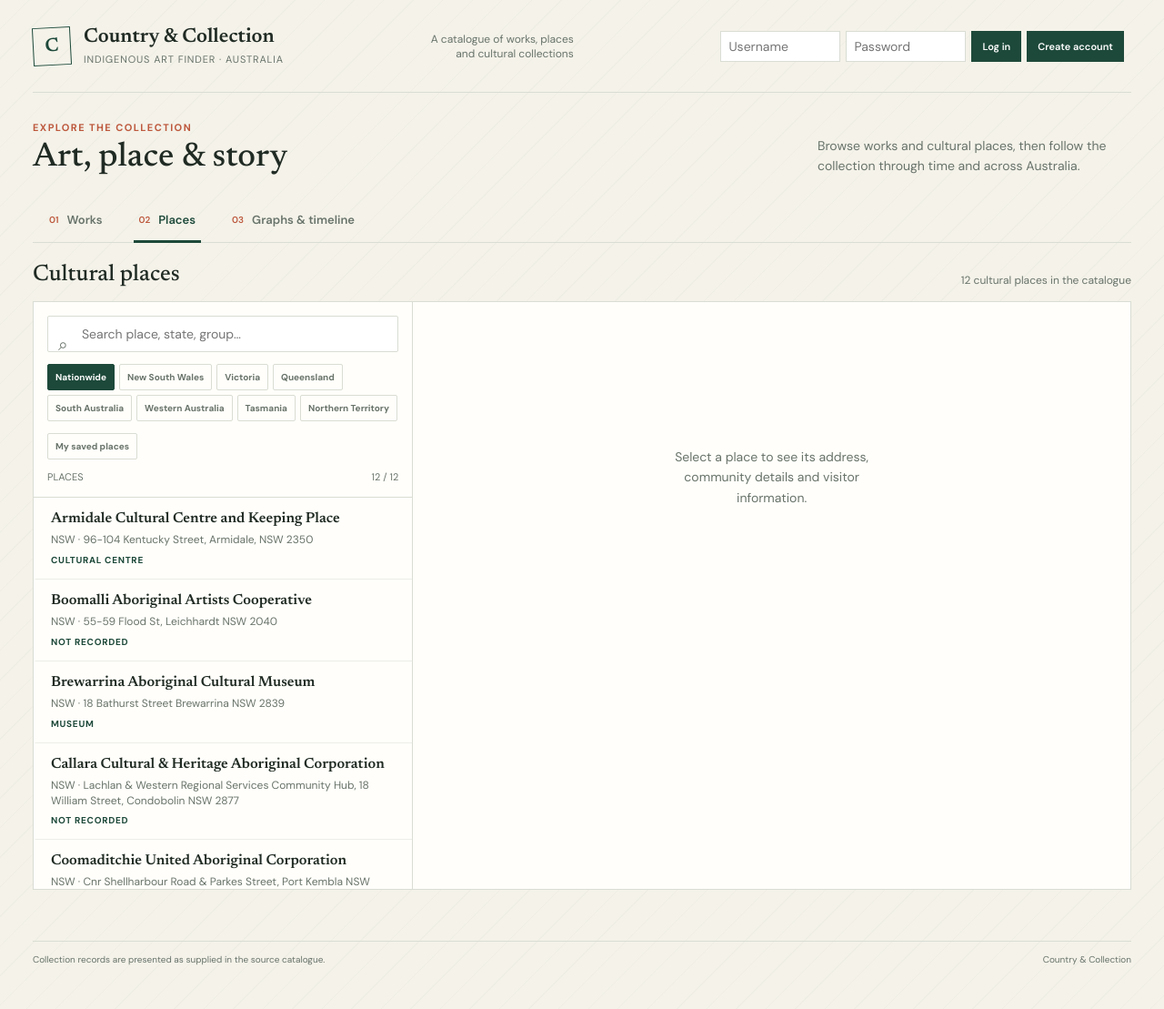
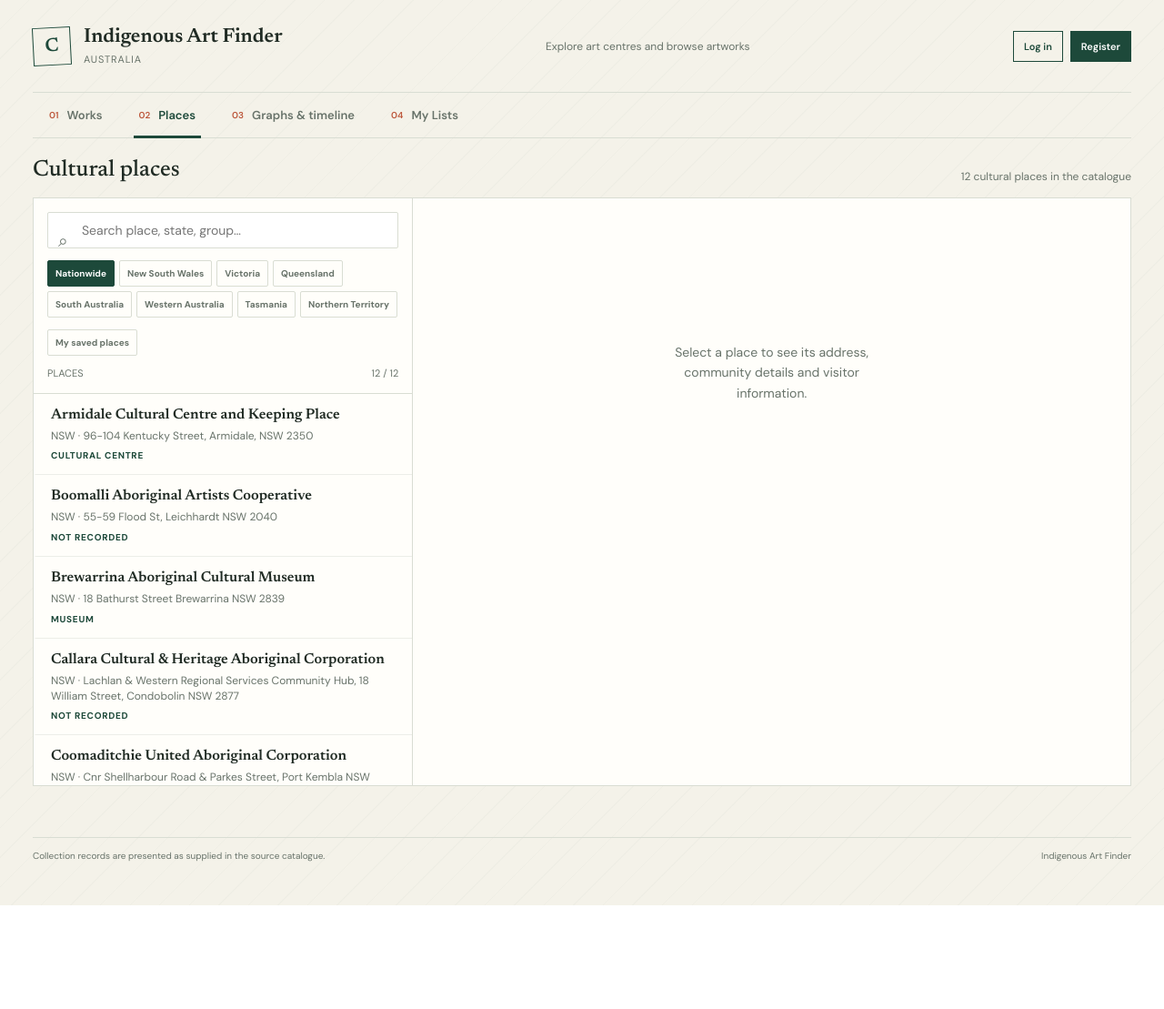
Before and after one commit to a-c-python/Assignment-1, a Flask app: page /places in a window 1280 px wide. Shown: the whole page at 91% size. After the commit the page ends 995 px from the top, so only its background shows below. Run offline with Flask 3, Linux system fonts and the light colour scheme.

Commit message:
edited base.html and made notes

```diff
--- a/templates/base.html
+++ b/templates/base.html
@@ -1,15 +1,15 @@
-<!doctype html>
-<html lang="en">
-<head>
-	<meta charset="utf-8">
-	<meta name="viewport" content="width=device-width, initial-scale=1">
-	<meta name="theme-color" content="#f4f2e9">
-	<title>{% block title %}Country &amp; Collection | Indigenous Art Finder{% endblock %}</title>
-	<link rel="preconnect" href="https://fonts.googleapis.com">
-	<link rel="preconnect" href="https://fonts.gstatic.com" crossorigin>
-	<link href="https://fonts.googleapis.com/css2?family=DM+Sans:wght@400;500;600;700&family=Newsreader:opsz,wght@6..72,500;6..72,600&display=swap" rel="stylesheet">
+<!doctype html>	 				<!-- document type declaration for HTML5 -->
+<html lang="en">				<!-- language of the document is English -->
+<head>							<!-- storage container for the metadata (data about data) of the document -->
+	<meta charset="utf-8">	    <!-- character encoding for the document is UTF-8  -->
+	<meta name="viewport" content="width=device-width, initial-scale=1"> 				<!-- sets the viewport to the width of the device and the initial zoom level to 1  -->
+	<meta name="theme-color" content="#f4f2e9"> 										<!-- sets the theme color for the browser's address bar and task switcher to a light beige color  -->
+	<title>{% block title %} Indigenous Art Finder | Australia{% endblock %}</title> 	<!-- header title of the document, which is displayed in the browser's title bar or tab  -->
+	<link rel="preconnect" href="https://fonts.googleapis.com"> 						<!-- preconnect to the Google Fonts API to improve performance  -->
+	<link rel="preconnect" href="https://fonts.gstatic.com" crossorigin> 				<!-- preconnect to the Google Fonts static content server with cross-origin requests allowed  -->
+	<link href="https://fonts.googleapis.com/css2?family=DM+Sans:wght@400;500;600;700&family=Newsreader:opsz,wght@6..72,500;6..72,600&display=swap" rel="stylesheet"> <!-- link to the Google Fonts stylesheet for the DM Sans and Newsreader fonts  -->
 	<style>
-		:root {
+		:root {						/* colour scheme and font family variables for the document */
 			color-scheme: light;
 			--paper: #f4f2e9;
 			--surface: #fffefa;
@@ -24,9 +24,9 @@
 			--serif: "Newsreader", Georgia, serif;
 		}
 
-		* { box-sizing: border-box; }
+		* { box-sizing: border-box; }	/* Adds padding around the border of elements in the document */
 		.sr-only { position: absolute; width: 1px; height: 1px; padding: 0; margin: -1px; overflow: hidden; clip: rect(0, 0, 0, 0); white-space: nowrap; border: 0; }
-		body {
+		body { /* main contents of app */
 			margin: 0;
 			color: var(--ink);
 			background-color: var(--paper);
@@ -34,10 +34,10 @@
 			font-family: var(--sans);
 			font-size: 14px;
 		}
-		button, input { font: inherit; }
-		button { color: inherit; }
-		.shell { width: min(1280px, 100%); margin: 0 auto; padding: 0 36px 48px; }
-		.masthead {
+		button, input { font: inherit; }	/* Applies style rules to both button and imput */
+		button { color: inherit; }			/* Gives each button the same colour as parent element */
+		.shell { width: min(1280px, 100%); margin: 0 auto; padding: 0 36px 48px; } /* page container structure (webpage content boundaries) */
+		.masthead {							/* header element style settings */
 			min-height: 102px;
 			display: flex;
 			align-items: center;
@@ -45,8 +45,8 @@
 			gap: 24px;
 			border-bottom: 1px solid var(--line);
 		}
-		.brand { display: flex; align-items: center; gap: 14px; }
-		.brand-mark {
+		.brand { display: flex; align-items: center; gap: 14px; } /* container for brand name, logo, and text (inside header) */
+		.brand-mark {										   	/* app logo (inside header) */
 			width: 42px;
 			height: 42px;
 			display: grid;
@@ -56,16 +56,28 @@
 			font: 600 21px var(--serif);
 			transform: rotate(-3deg);
 		}
-		.brand-name { font: 600 22px/1 var(--serif); }
-		.brand-subtitle { margin-top: 6px; color: var(--muted); font-size: 11px; letter-spacing: .08em; text-transform: uppercase; }
-		.masthead-note { color: var(--muted); font-size: 12px; text-align: right; }
-		.auth-panel { display: flex; align-items: center; justify-content: flex-end; gap: 8px; }
-		.auth-panel form { display: flex; flex-wrap: wrap; justify-content: flex-end; gap: 6px; }
+		.brand-name { font: 600 22px/1 var(--serif); }										       /* app name (inside header) */
+		.brand-subtitle { margin-top: 6px; color: var(--muted); font-size: 11px; letter-spacing: .08em; text-transform: uppercase; } /* app subtitle */
+		.masthead-note { color: var(--muted); font-size: 12px; text-align: right; } 			   /* app tagline/motto/ oneline explination */
+		.header-actions { display: flex; align-items: center; gap: 8px; }
+		.header-link { display: inline-flex; align-items: center; justify-content: center; min-height: 34px; padding: 0 11px; border: 1px solid var(--forest); background: var(--forest); color: #fff; text-decoration: none; font-size: 11px; font-weight: 600; }
+		.header-link:hover { background: #15392d; }
+		.header-link.secondary { background: transparent; color: var(--forest); }
+		.header-link.secondary:hover { background: #edf2ee; }
+		.auth-panel { display: flex; align-items: center; justify-content: flex-end; gap: 8px; }   /* box layout for input (login or searchbars) */
+		.auth-panel form { display: flex; flex-wrap: wrap; justify-content: flex-end; gap: 6px; }  /*  */
 		.auth-panel input { width: 132px; min-height: 34px; padding: 0 8px; border: 1px solid var(--line); }
 		.auth-panel input[type="email"] { width: 170px; }
 		.auth-panel button, .place-action { min-height: 34px; padding: 0 11px; border: 1px solid var(--forest); background: var(--forest); color: #fff; cursor: pointer; font-size: 11px; font-weight: 600; }
 		.auth-panel button:hover, .place-action:hover { background: #15392d; }
 		.auth-panel #logout-button, .place-action.secondary { background: transparent; color: var(--forest); }
+		.account-page { max-width: 440px; margin: 22px auto; padding: 22px; border: 1px solid var(--line); background: var(--surface); }
+		.account-form { display: grid; gap: 12px; margin-top: 16px; }
+		.account-form label { display: grid; gap: 5px; color: var(--muted); font-size: 12px; }
+		.account-form input { width: 100%; min-height: 38px; padding: 0 10px; border: 1px solid var(--line); }
+		.account-form button { min-height: 36px; padding: 0 12px; border: 1px solid var(--forest); background: var(--forest); color: #fff; cursor: pointer; font-size: 12px; font-weight: 600; }
+		.account-form button:hover { background: #15392d; }
+		.account-page > p { color: var(--muted); }
 		.auth-message { margin: 0; color: var(--muted); font-size: 11px; }
 		.place-action { margin-top: 18px; }
 		.place-action:disabled { cursor: not-allowed; opacity: .7; }
@@ -74,6 +86,13 @@
 		h1 { margin: 8px 0 0; font: 500 37px/1.05 var(--serif); }
 		.intro-copy { max-width: 345px; margin: 0; color: var(--muted); line-height: 1.55; }
 		.tabs { display: flex; border-bottom: 1px solid var(--line); gap: 4px; }
+		.my-lists { display: grid; gap: 8px; max-width: 760px; margin: 18px 0; padding: 0; list-style: none; }
+		.my-list-item { display: flex; align-items: center; justify-content: space-between; gap: 16px; padding: 14px 16px; border: 1px solid var(--line); background: var(--surface); }
+		.my-list-item > div { min-width: 0; overflow-wrap: anywhere; }
+		.my-list-item h3, .my-list-item p { margin: 0; }
+		.my-list-item h3 { font: 600 16px var(--serif); }
+		.my-list-item p { margin-top: 5px; color: var(--muted); font-size: 12px; }
+		.my-list-item .place-action { flex: 0 0 auto; margin: 0; }
 		.tab {
 			position: relative;
 			min-height: 49px;
@@ -174,8 +193,9 @@
 		footer { display: flex; justify-content: space-between; gap: 12px; margin-top: 22px; padding-top: 13px; border-top: 1px solid var(--line); color: var(--muted); font-size: 10px; }
 		@media (max-width: 760px) {
 			.shell { padding: 0 18px 32px; }
-			.masthead { min-height: 81px; }
+			.masthead { min-height: 81px; flex-wrap: wrap; }
 			.masthead-note { display: none; }
+			.header-actions { flex-basis: 100%; justify-content: flex-start; padding-bottom: 12px; }
 			.auth-panel { flex-basis: 100%; justify-content: flex-start; padding-bottom: 12px; }
 			.auth-panel form { justify-content: flex-start; }
 			.intro { align-items: start; flex-direction: column; gap: 11px; padding-top: 25px; }
@@ -215,53 +235,23 @@
 			<div class="brand">
 				<div class="brand-mark" aria-hidden="true">C</div>
 				<div>
-					<div class="brand-name">Country &amp; Collection</div>
-					<div class="brand-subtitle">Indigenous art finder · Australia</div>
+					<div class="brand-name">Indigenous Art Finder </div>
+					<div class="brand-subtitle">Australia</div>
 				</div>
 			</div>
-			<div class="masthead-note">A catalogue of works, places<br>and cultural collections</div>
-			<div class="auth-panel">
-				<form id="auth-form">
-					<label class="sr-only" for="username">Username</label>
-					<input id="username" name="username" autocomplete="username" placeholder="Username" minlength="3" maxlength="32" required>
-					<label class="sr-only" for="password">Password</label>
-					<input id="password" name="password" type="password" autocomplete="current-password" placeholder="Password" minlength="8" maxlength="128" required>
-					<div id="recovery-email-field" hidden>
-						<label class="sr-only" for="recovery-email">Recovery email (optional)</label>
-						<input id="recovery-email" name="recovery_email" type="text" inputmode="email" autocomplete="email" autocapitalize="none" placeholder="Recovery email (optional)" maxlength="254">
-					</div>
-					<button type="submit" data-action="login">Log in</button>
-					<button type="button" id="show-register-button">Create account</button>
-					<button type="submit" data-action="register" id="register-submit-button" hidden>Create account</button>
-					<button type="button" id="cancel-register-button" hidden>Cancel</button>
-					<button type="button" id="forgot-password-button" hidden>Forgot password?</button>
-				</form>
-				<form id="reset-form" hidden>
-					<label class="sr-only" for="new-password">New password</label>
-					<input id="new-password" name="password" type="password" autocomplete="new-password" placeholder="New password" minlength="8" maxlength="128" required>
-					<button type="submit">Reset password</button>
-				</form>
-				<div id="account-panel" hidden>
-					<span id="account-name"></span>
-					<button type="button" id="logout-button">Log out</button>
-				</div>
-				<p class="auth-message" id="auth-message" role="status"></p>
-			</div>
+			<div class="masthead-note">Explore art centres and browse artworks</div>
+			<nav class="header-actions" aria-label="Account">
+				<a class="header-link secondary" href="{{ url_for('login_page') }}">Log in</a>
+				<a class="header-link" href="{{ url_for('registration_page') }}">Register</a>
+			</nav>
 		</header>
 
 		<main>
-			<section class="intro" aria-labelledby="page-title">
-				<div>
-					<div class="eyebrow">Explore the collection</div>
-					<h1 id="page-title">Art, place &amp; story</h1>
-				</div>
-				<p class="intro-copy">Browse works and cultural places, then follow the collection through time and across Australia.</p>
-			</section>
-
 			<nav class="tabs" aria-label="Catalogue sections">
 				<a class="tab" href="{{ url_for('works_page') }}" {% if active_page == 'works' %}aria-current="page"{% endif %}><span>01</span>Works</a>
 				<a class="tab" href="{{ url_for('places_page') }}" {% if active_page == 'places' %}aria-current="page"{% endif %}><span>02</span>Places</a>
 				<a class="tab" href="{{ url_for('archive_page') }}" {% if active_page == 'archive' %}aria-current="page"{% endif %}><span>03</span>Graphs &amp; timeline</a>
+				<a class="tab" href="{{ url_for('mylists_page') }}" {% if active_page == 'mylists' %}aria-current="page"{% endif %}><span>04</span>My Lists</a>
 			</nav>
 
 			{% block page_content %}{% endblock %}
@@ -270,7 +260,7 @@
 
 		<footer>
 			<span>Collection records are presented as supplied in the source catalogue.</span>
-			<span>Country &amp; Collection</span>
+			<span>Indigenous Art Finder</span>
 		</footer>
 	</div>
 
@@ -305,19 +295,28 @@
 		}
 
 		function setRegistrationMode(enabled) {
-			document.querySelector('[data-action="login"]').hidden = enabled;
-			document.querySelector('#show-register-button').hidden = enabled;
-			document.querySelector('#register-submit-button').hidden = !enabled;
-			document.querySelector('#cancel-register-button').hidden = !enabled;
-			document.querySelector('#recovery-email-field').hidden = !enabled && !loginFailed;
-			document.querySelector('#forgot-password-button').hidden = !loginFailed;
+			const loginButton = document.querySelector('[data-action="login"]');
+			const showRegisterButton = document.querySelector('#show-register-button');
+			const registerButton = document.querySelector('#register-submit-button');
+			const cancelRegisterButton = document.querySelector('#cancel-register-button');
+			const recoveryEmailField = document.querySelector('#recovery-email-field');
+			const forgotPasswordButton = document.querySelector('#forgot-password-button');
+			if (loginButton) loginButton.hidden = enabled;
+			if (showRegisterButton) showRegisterButton.hidden = enabled;
+			if (registerButton) registerButton.hidden = !enabled;
+			if (cancelRegisterButton) cancelRegisterButton.hidden = !enabled;
+			if (recoveryEmailField) recoveryEmailField.hidden = !enabled && !loginFailed;
+			if (forgotPasswordButton) forgotPasswordButton.hidden = !loginFailed;
 		}
 
 		function renderAccount(user) {
 			currentUsername = user?.username ?? null;
-			document.querySelector('#auth-form').hidden = Boolean(currentUsername);
-			document.querySelector('#account-panel').hidden = !currentUsername;
-			document.querySelector('#account-name').textContent = currentUsername ? `Signed in as ${currentUsername}` : '';
+			const authForm = document.querySelector('#auth-form');
+			const accountPanel = document.querySelector('#account-panel');
+			const accountName = document.querySelector('#account-name');
+			if (authForm) authForm.hidden = Boolean(currentUsername);
+			if (accountPanel) accountPanel.hidden = !currentUsername;
+			if (accountName) accountName.textContent = currentUsername ? `Signed in as ${currentUsername}` : '';
 			if (currentUsername) {
 				loginFailed = false;
 				setRegistrationMode(false);
@@ -743,30 +742,38 @@
 			event.currentTarget.setAttribute('aria-pressed', String(showingSavedPlaces));
 			renderPlaceList(document.querySelector('#places-search').value);
 		});
-		document.querySelector('#auth-form').addEventListener('submit', (event) => {
-			event.preventDefault();
-			authenticate(event.submitter?.dataset.action === 'register' ? 'register' : 'login');
-		});
-		document.querySelector('#show-register-button').addEventListener('click', () => {
+		const authForm = document.querySelector('#auth-form');
+		if (authForm) {
+			authForm.addEventListener('submit', (event) => {
+				event.preventDefault();
+				authenticate(event.submitter?.dataset.action === 'register' ? 'register' : 'login');
+			});
+		}
+		const showRegisterButton = document.querySelector('#show-register-button');
+		if (showRegisterButton) showRegisterButton.addEventListener('click', () => {
 			loginFailed = false;
 			setRegistrationMode(true);
 			document.querySelector('#auth-message').textContent = '';
 		});
-		document.querySelector('#cancel-register-button').addEventListener('click', () => {
+		const cancelRegisterButton = document.querySelector('#cancel-register-button');
+		if (cancelRegisterButton) cancelRegisterButton.addEventListener('click', () => {
 			setRegistrationMode(false);
 			document.querySelector('#auth-message').textContent = '';
 		});
-		document.querySelector('#forgot-password-button').addEventListener('click', requestPasswordReset);
+		const forgotPasswordButton = document.querySelector('#forgot-password-button');
+		if (forgotPasswordButton) forgotPasswordButton.addEventListener('click', requestPasswordReset);
 		const resetToken = new URLSearchParams(window.location.search).get('reset_token');
-		if (resetToken) {
-			document.querySelector('#auth-form').hidden = true;
-			document.querySelector('#reset-form').hidden = false;
+		const resetForm = document.querySelector('#reset-form');
+		if (resetToken && authForm && resetForm) {
+			authForm.hidden = true;
+			resetForm.hidden = false;
 		}
-		document.querySelector('#reset-form').addEventListener('submit', (event) => {
+		if (resetForm) resetForm.addEventListener('submit', (event) => {
 			event.preventDefault();
 			resetPassword(resetToken);
 		});
-		document.querySelector('#logout-button').addEventListener('click', async () => {
+		const logoutButton = document.querySelector('#logout-button');
+		if (logoutButton) logoutButton.addEventListener('click', async () => {
 			try {
 				await requestJson('/api/logout', { method: 'POST' });
 				renderAccount(null);
@@ -775,6 +782,29 @@
 				document.querySelector('#auth-message').textContent = error.message;
 			}
 		});
+		const myLists = document.querySelector('#my-lists');
+		if (myLists) {
+			myLists.querySelectorAll('[data-remove-place]').forEach((button) => {
+				button.addEventListener('click', async () => {
+					const item = button.closest('[data-place-name]');
+					const placeName = item.dataset.placeName;
+					const message = document.querySelector('#my-lists-message');
+					try {
+						const savedPlaces = await requestJson('/api/myplaces', {
+							method: 'DELETE',
+							headers: { 'Content-Type': 'application/json' },
+							body: JSON.stringify({ name: placeName }),
+						});
+						item.remove();
+						document.querySelector('#my-lists-count').textContent = `${savedPlaces.length} saved places`;
+						document.querySelector('#my-lists-empty').hidden = savedPlaces.length > 0;
+						message.textContent = `${placeName} removed from your list.`;
+					} catch (error) {
+						message.textContent = error.message;
+					}
+				});
+			});
+		}
 
 		async function loadCatalogue() {
 			try {
@@ -809,7 +839,8 @@
 				renderAccount(user.authenticated ? user : null);
 				if (user.authenticated && placesSearch) await loadSavedPlaces();
 			} catch (error) {
-				document.querySelector('#auth-message').textContent = error.message;
+				const authMessage = document.querySelector('#auth-message');
+				if (authMessage) authMessage.textContent = error.message;
 			}
 		}
 
```
